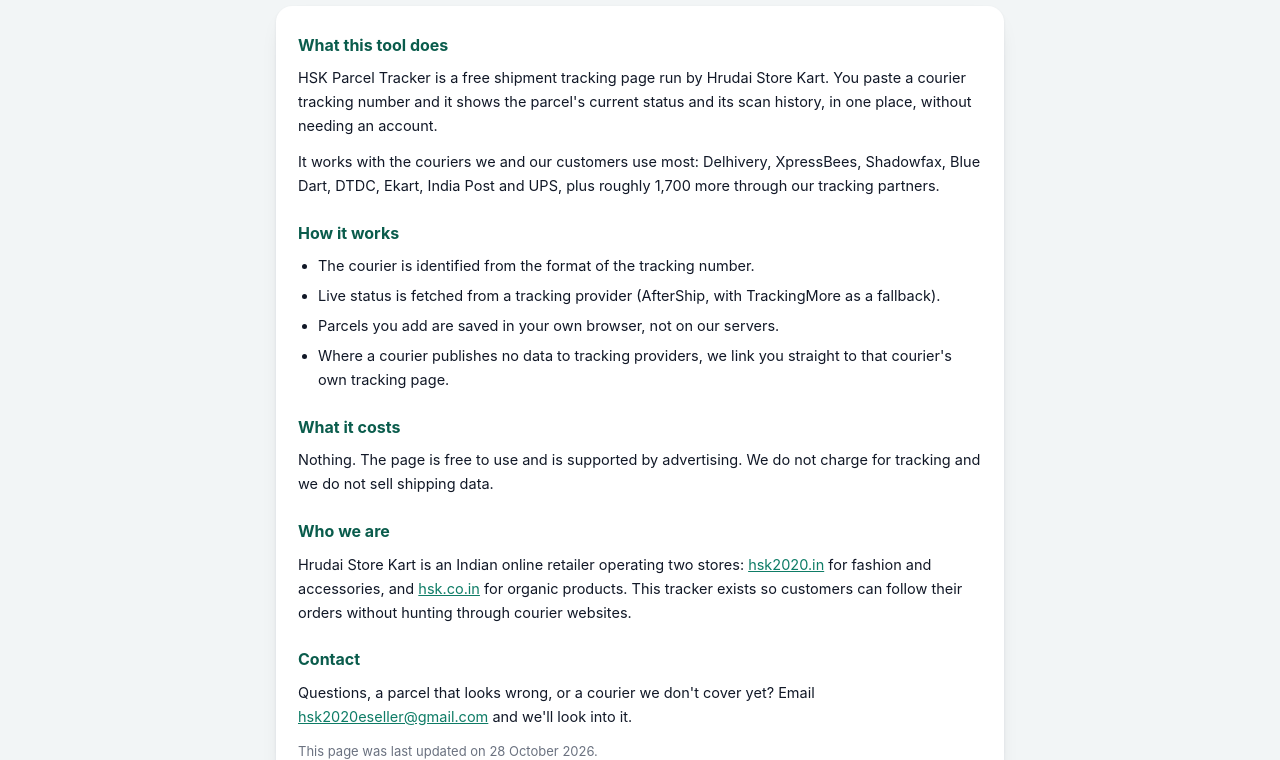
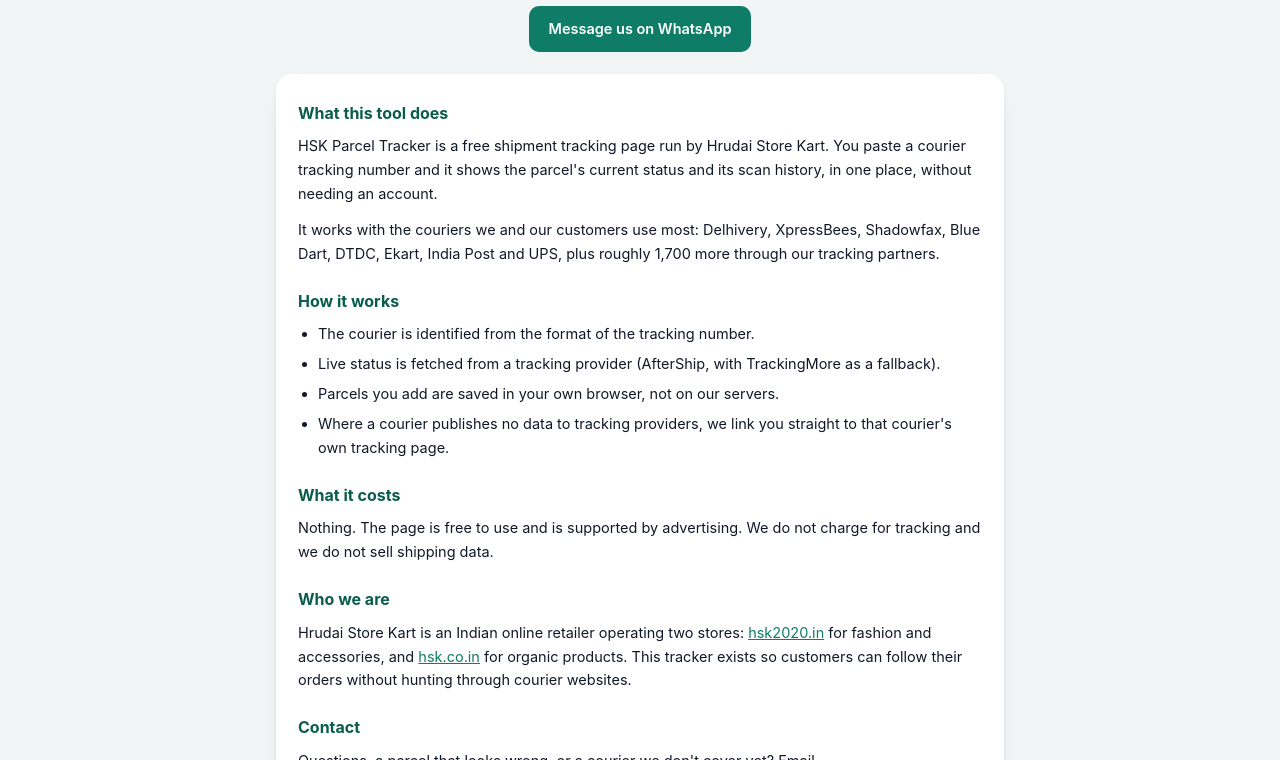
Before and after one commit to Hsk2020/parcel-tracker, a plain HTML site: page about.html in a window 1280 px wide. Shown: the part 340-1100 px from the top of the page. Drawn offline with Linux system fonts and the light colour scheme.

Commit message:
Add a WhatsApp Business short-link button to the About page

```diff
--- a/about.html
+++ b/about.html
@@ -36,7 +36,7 @@
   footer a{margin:0 6px;text-decoration:none}
 </style>
 <meta name="google-adsense-account" content="ca-pub-2396239883686272">
-<script async src="https://pagead2.googlesyndication.com/pagead/js/adsbygoogle.js?client=ca-pub-2396239883686272"
+<script async src="https://pagead2.googlesyndication.com/pagead/js/adsbygoogle.js"
         crossorigin="anonymous" data-adsense="1"></script>
 <meta property="og:type" content="website">
 <meta property="og:title" content="About - HSK Parcel Tracker">
@@ -57,6 +57,14 @@
 <main>
     <img src="logo-full.png" alt="Hrudai Store Kart - Pack, Ship, Deliver"
          style="display:block;width:180px;max-width:55%;height:auto;margin:4px auto 22px">
+
+    <p style="text-align:center;margin:0 0 22px">
+      <a href="https://wa.me/message/VSU3MZE3EEAXD1" target="_blank" rel="noopener"
+         style="display:inline-block;padding:11px 20px;border-radius:10px;
+                background:#0e7c66;color:#fff;text-decoration:none;font-weight:600">
+        Message us on WhatsApp
+      </a>
+    </p>
   <div class="card">
     <h2>What this tool does</h2>
     <p>HSK Parcel Tracker is a free shipment tracking page run by Hrudai Store Kart. You paste a courier
```
